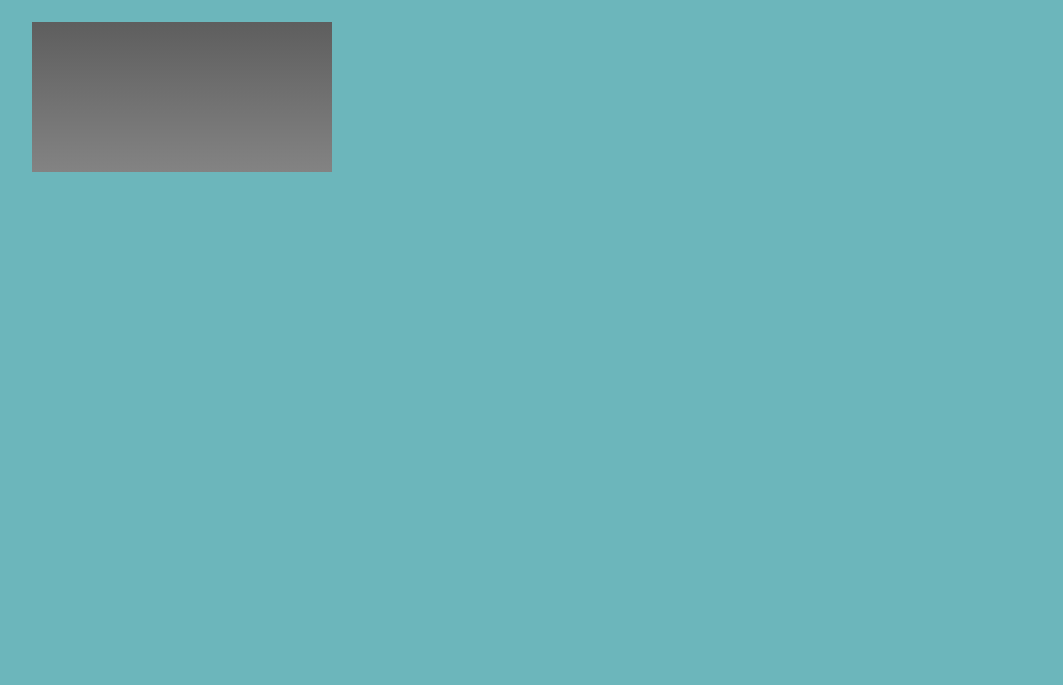
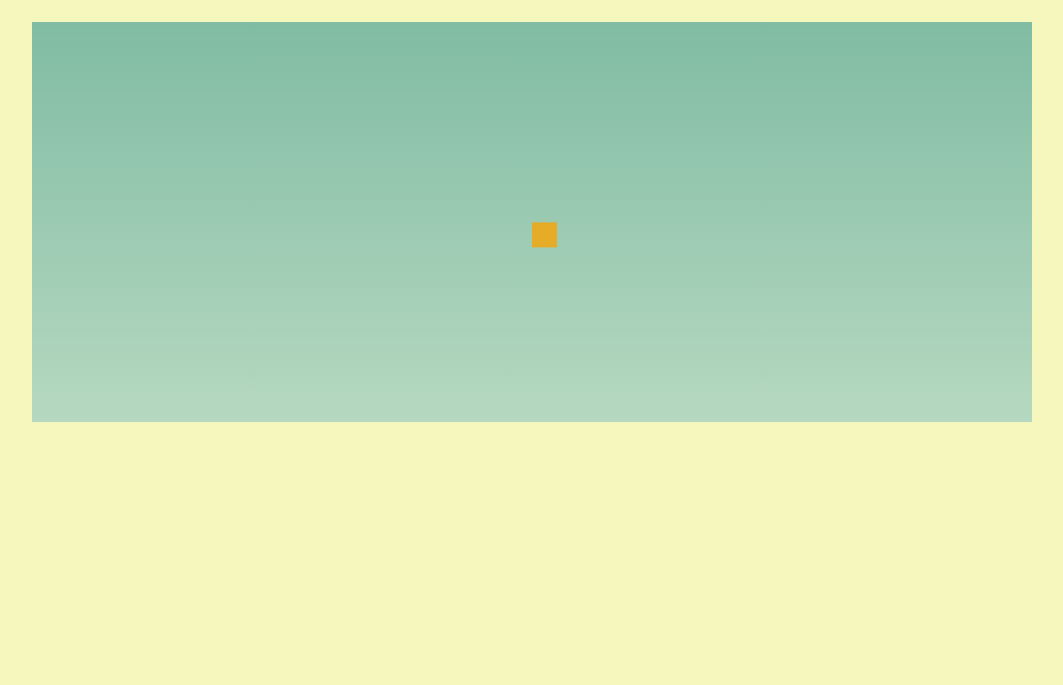
Before and after one commit to Sushan8-1/Paltform, a plain HTML site: page index.html in a window 1280 px wide. Shown: the part 115-800 px from the top of the page, without its empty margins (1-1064 px from the left). Drawn offline with Linux system fonts and the light colour scheme.

Commit message:
Player added and CSS changes

```diff
--- a/script.js
+++ b/script.js
@@ -1,6 +1,5 @@
 (function (){
-  var requestAnimationFrame = window.requestAnimationFrame || window.mozRequestAnimationFrame || window.webkitRequestAnimationFrame || window.msRequestAnimationFrame;
-  window.requestAnimationFrame = requestAnimationFrame;
+var requestAnimationFrame = window.requestAnimationFrame || window.mozRequestAnimationFrame || window.webkitRequestAnimationFrame || window.requestAnimationFrame;  window.requestAnimationFrame = requestAnimationFrame;
 })();
 
 var canvas = document.getElementById("canvas"),
@@ -19,17 +18,117 @@ var canvas = document.getElementById("canvas"),
       grounded: false,
       color: '#E6AC27'
     },
+
     keys = [],
-    friction = 0/8,
+    friction = 0.8,
     gravity = 0.4,
-    boxes = 0.4,
-    powerup = [];
+    boxes = [],
+    powers = [];
 
-powerup.push({
+powers.push({
   x: 810,
   y: 250,
   width: 20,
   height: 20,
   color: '#BF4D28',
-  effect: 'shrink',
+  effect: 'shrink'
 });
+
+powers.push({
+  x: 400,
+  y: 150,
+  width: 20,
+  height: 20,
+  color: '#BF4D28',
+  effect: 'gravity'
+});
+
+powers.push({
+  x: -15,
+  y: 88,
+  width: 20,
+  height: 20,
+  color: '#222',
+  effect: 'tele',
+        rotate: 20,
+  px: 20,
+  py: 370,
+  stay:true
+});
+
+powers.push({
+  x: 60,
+  y: 365,
+  width: 20,
+  height: 20,
+  color: '#2A5D77',
+  effect: 'win',
+  stay: true
+});
+
+
+
+    canvas.width = width;
+    canvas.height = height;
+
+    function update(){
+      if ((keys[38] || keys[32] || keys[87]) && !player.jumping && player.grounded){
+          player.jumping = true;
+          player.grounded = false;
+          player.velY = -player.speed * 2.5;
+        }
+      }
+      if ((keys[39] || keys[68]) && player.velX < player.speed) {
+          player.velX++;
+        }
+
+      if ((keys[37] || keys[65]) && player.velX > -player.speed) {
+        player.velX--;
+      }
+
+      player.velX *= friction;
+      player.velY += gravity;
+
+      ctx.clearRect(0, 0, width, height);
+      ctx.beginPath();
+
+      player.grounded = false;
+      for (let i = 0; i < boxes.length; i++) {
+        ctx.fillStyle = boxes[i].color;
+        ctx.rect(boxes[i].x, boxes[i].y, boxes[i].width, boxes[i].height);
+
+        const dir = colCheck(player, boxes[i]);
+
+        if (dir === "l" || dir === "r"){
+          player.velX = 0;
+          player.jumping = false;
+        }else if (dir === "b"){
+          player.grounded = true;
+          player.jumping = false;
+        }else if (dir === "t"){
+          player.velY *= -1;
+        }
+      }
+
+    if(player.grounded){
+      player.velY = 0;
+    }
+
+    player.x += player.velX;
+    player.y += player.velY;
+
+    ctx.fill();
+    ctx.fillStyle = player.color;
+    ctx.fillRect(player.x, player.y, player.width, player.height);
+
+document.body.addEventListener("keydown", function(e){
+  keys[e.keyCode] = true;
+});
+
+document.body.addEventListener("keyup", function(e) {
+  keys[e.keyCode] = false;
+});
+
+window.addEventListener("load", function(){
+  update();
+});
--- a/style.css
+++ b/style.css
@@ -1,11 +1,11 @@
 @import url('https://fonts.googleapis.com/css?family=Pacifico');
 
 body{
-  background: rgb(108, 182, 187);
+  background: #F6F7BD;
 }
 
 h1{
-  color: #c70f0f;
+  color: #BF4D28;
   font-size: 3em;
   line-height: 1em;
   margin-bottom: 15px;
@@ -18,7 +18,7 @@ p{
 }
 
 div{
-  color: #ffea00;
+  color: #BF4D28;
   font-family: sans-serif;
   line-height: 10px;
   margin: 2%;
@@ -26,5 +26,5 @@ div{
 
 #canvas{
   margin-left: 2%;
-  background: linear-gradient(#5e5e5e, #838383);
+  background: linear-gradient(#80BCA3, #B6D8C0);
 }
```
